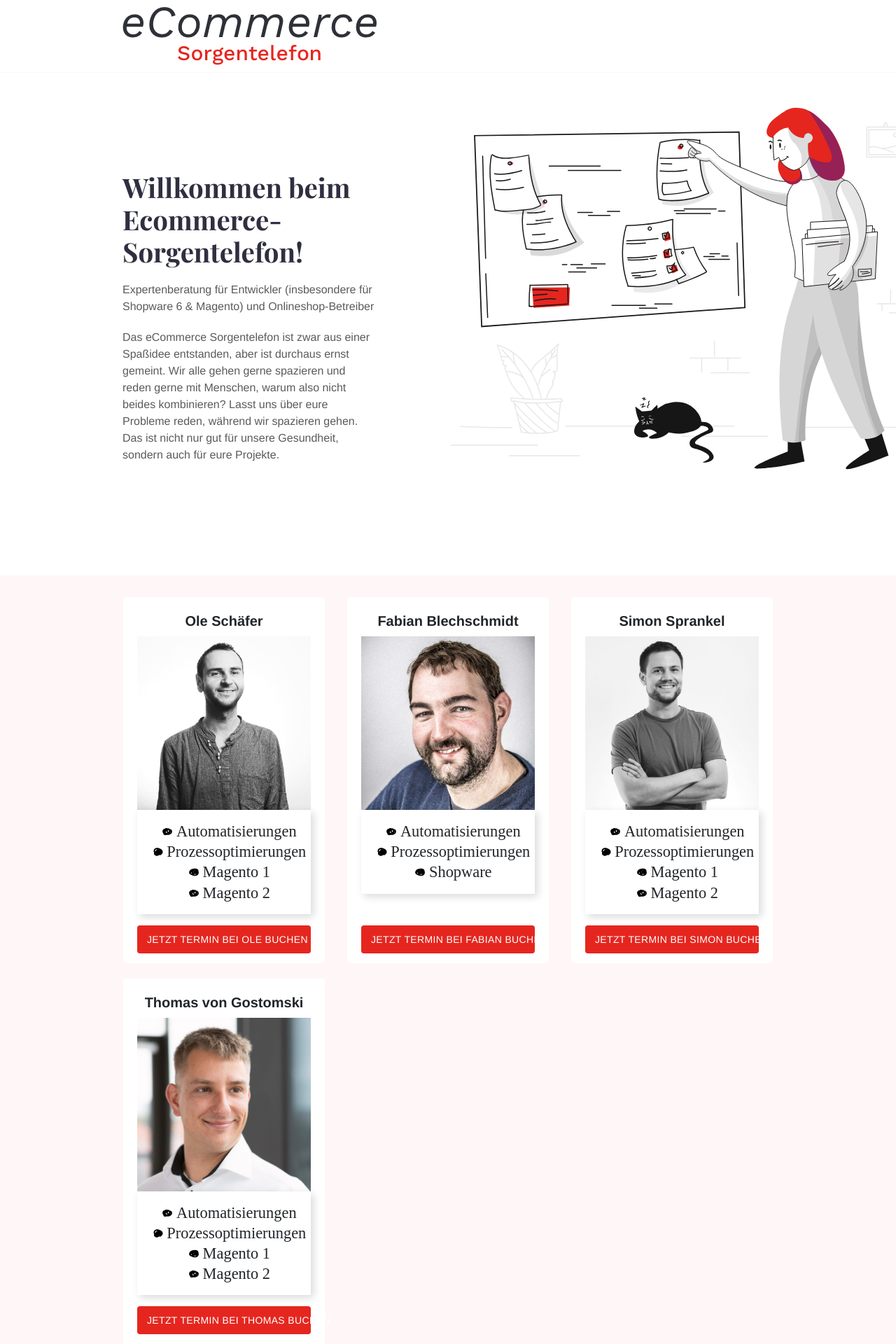
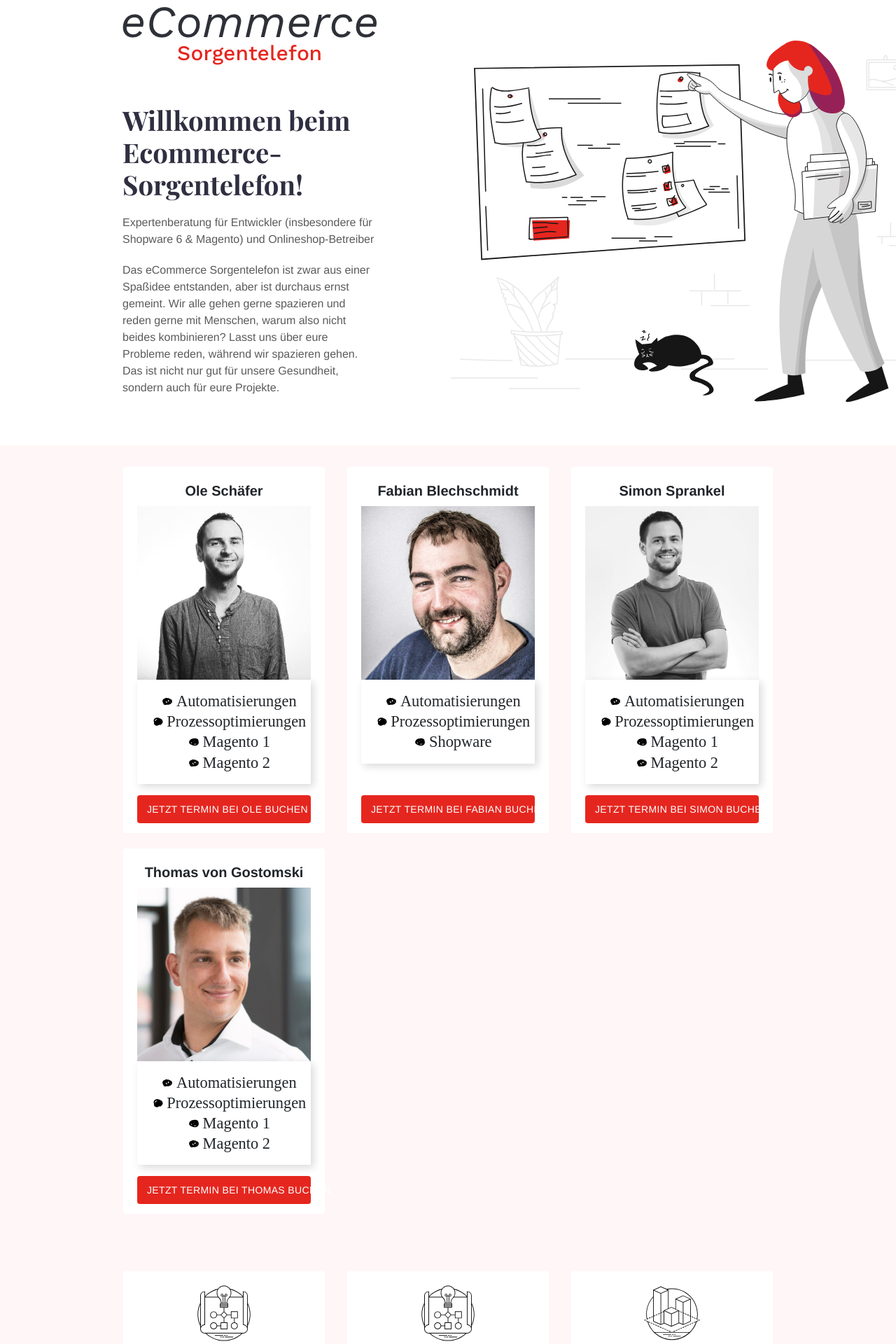
Before and after one commit to mautz-et-tong/sorgentelefon, a Jekyll site: the page built from index.md, in a window 1280 px wide. Shown: the top 1920 px of the page at 70% size. Built offline with Jekyll 4.4.1, drawn with Linux system fonts in a browser that asks for light colours.

Commit message:
move everything a little together to see more people at the beginning

```diff
--- a/_sass/components/_header.scss
+++ b/_sass/components/_header.scss
@@ -5,8 +5,8 @@
     justify-content: space-between;
     align-items: center;
     // box-shadow: 0 1px 15px rgba(50, 50, 93, 0.2);
-  border-bottom: 1px solid $white-offset;
-  padding: 10px 0px;
+    border-bottom: 1px solid transparent;
+    padding: 10px 0;
 
     .container {
         display: flex;
--- a/_sass/components/_intro.scss
+++ b/_sass/components/_intro.scss
@@ -6,8 +6,9 @@
   padding-bottom: 60px;
   overflow: hidden;
   @include media-breakpoint-up(md) {
-    padding-top: 140px;
-    padding-bottom: 140px;
+    padding-top: 134px;
+    padding-bottom: 50px;
+    margin-top: -90px;
   }
 
   h1 {
```
Lines whose indentation alone changed are shown as unchanged.
